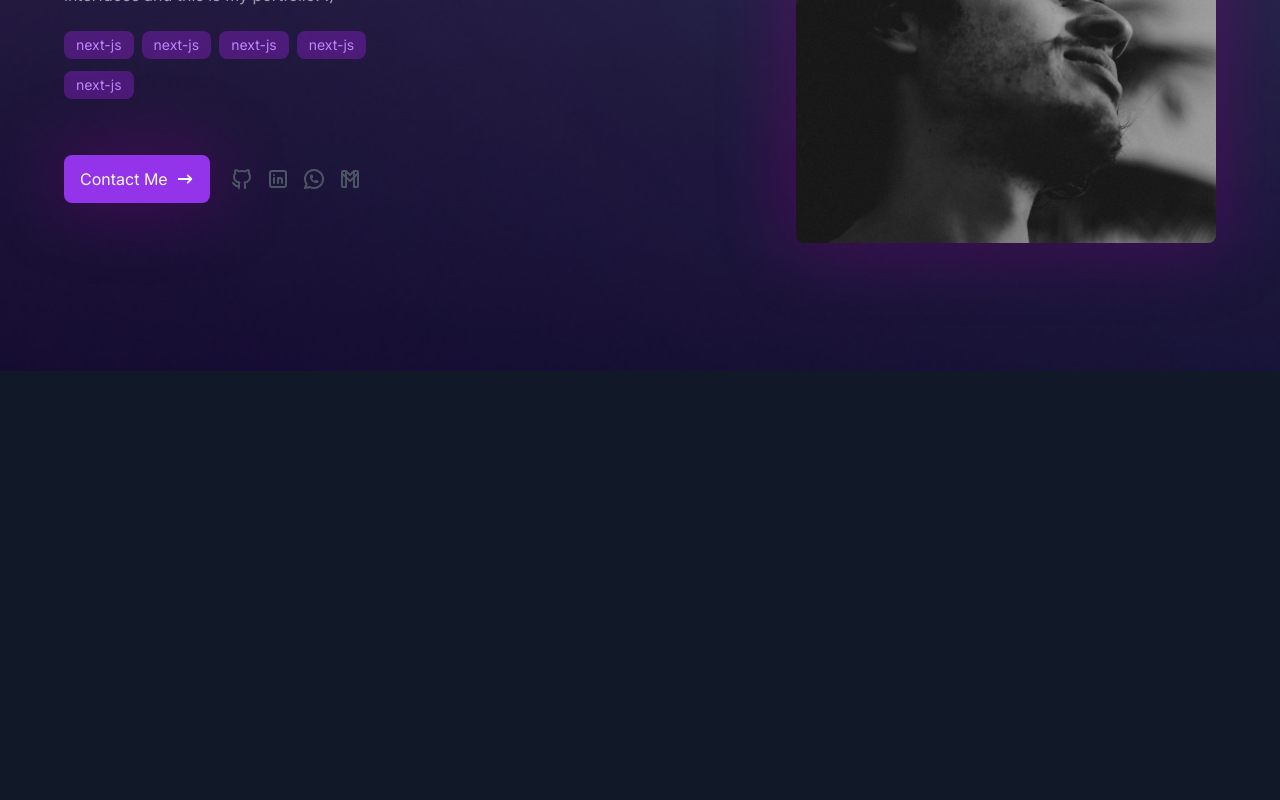
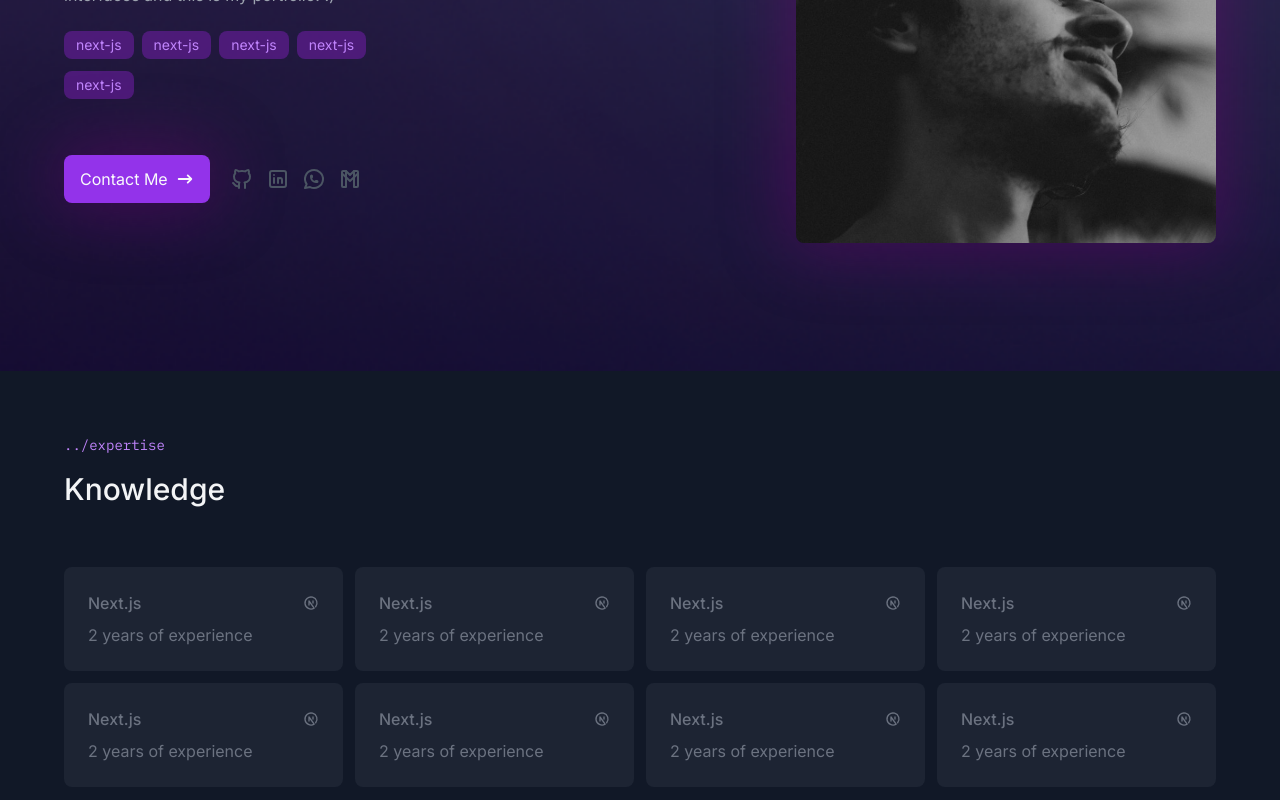
Before and after one commit to bbynog/portfolio, a Next.js app: page / in a window 1280 px wide. Shown: the part 384-1184 px from the top of the page. Before the commit the page ends 800 px from the top, so only its background shows below. Built offline with nearby package versions, Linux system fonts and the light colour scheme.

Commit message:
refactored utils functions created KnownTechs section and KnownTechCard component

```diff
--- a/app/components/Button/index.tsx
+++ b/app/components/Button/index.tsx
@@ -1,4 +1,4 @@
-import { cn } from '@/app/lib/utils';
+import { cn } from '@/app/lib/cn';
 import { ButtonHTMLAttributes } from 'react';
 
 type ButtonProps = ButtonHTMLAttributes<HTMLButtonElement>;
--- a/app/components/Header/NavItem.tsx
+++ b/app/components/Header/NavItem.tsx
@@ -1,4 +1,4 @@
-import { cn } from '@/app/lib/utils';
+import { cn } from '@/app/lib/cn';
 import Link from 'next/link';
 import { usePathname } from 'next/navigation';
 
--- a/app/components/Header/index.tsx
+++ b/app/components/Header/index.tsx
@@ -23,7 +23,7 @@
             height={49}
             src={'/images/logo.png'}
             alt='Logo Gabriel Nogueira Dev'
-            className='shadow-regular rounded-full'
+            className='hover:shadow-regular rounded-full transition-all'
           />
         </Link>
         <nav className='flex items-center gap-4 sm:gap-10'>
--- /dev/null
+++ b/app/components/SectionTitle/index.tsx
@@ -0,0 +1,22 @@
+import { cn } from '@/app/lib/cn';
+
+type SectionTitleProps = {
+  title: string;
+  subtitle: string;
+  className?: string;
+};
+
+export const SectionTitle = ({
+  title,
+  subtitle,
+  className,
+}: SectionTitleProps) => {
+  return (
+    <div className={cn('flex flex-col gap-4', className)}>
+      <span className='font-mono text-sm text-purple-400'>
+        {`../${subtitle}`}
+      </span>
+      <h3 className='text-3xl font-medium'>{title}</h3>
+    </div>
+  );
+};
--- a/app/components/pages/HeroSection/index.tsx
+++ b/app/components/pages/home/HeroSection/index.tsx
@@ -1,6 +1,6 @@
 import Image from 'next/image';
-import { TechBadge } from '../../TechBadge';
-import { Button } from '../../Button';
+import { TechBadge } from '../../../TechBadge';
+import { Button } from '../../../Button';
 
 import { HiArrowNarrowDown, HiArrowNarrowRight } from 'react-icons/hi';
 import {
--- /dev/null
+++ b/app/components/pages/home/KnownTechs/KnownTechCard.tsx
@@ -0,0 +1,27 @@
+import { getRelativeTimeString } from '@/app/lib/getRelativeTimeString';
+import { ReactNode } from 'react';
+
+type KnownTechCardProps = {
+  tech: {
+    icon: ReactNode;
+    name: string;
+    startDate: string;
+  };
+};
+
+export const KnownTechCard = ({ tech }: KnownTechCardProps) => {
+  const relativeTime = getRelativeTimeString(
+    new Date(tech.startDate),
+    'en',
+  ).replace(' ago', '');
+
+  return (
+    <div className='flex flex-col gap-2 rounded-lg bg-gray-600/20 p-6 text-gray-500 transition-all hover:bg-gray-600/30 hover:text-purple-500'>
+      <div className='flex items-center justify-between'>
+        <p className='font-medium'>{tech.name}</p>
+        {tech.icon}
+      </div>
+      <span>{relativeTime} of experience</span>
+    </div>
+  );
+};
--- /dev/null
+++ b/app/components/pages/home/KnownTechs/index.tsx
@@ -0,0 +1,23 @@
+import { SectionTitle } from '@/app/components/SectionTitle';
+import { KnownTechCard } from './KnownTechCard';
+import { TbBrandNextjs } from 'react-icons/tb';
+
+export const KnownTechs = () => {
+  return (
+    <div className='container py-16'>
+      <SectionTitle title='Knowledge' subtitle='expertise' />
+      <div className='grid grid-cols-[repeat(auto-fit,minmax(264px,1fr))] gap-3 pt-[60px]'>
+        {Array.from({ length: 8 }).map((_, index) => (
+          <KnownTechCard
+            tech={{
+              icon: <TbBrandNextjs />,
+              name: 'Next.js',
+              startDate: '2022-01-01',
+            }}
+            key={`known-tech-card-${index}`}
+          />
+        ))}
+      </div>
+    </div>
+  );
+};
--- /dev/null
+++ b/app/lib/getRelativeTimeString.ts
@@ -0,0 +1,50 @@
+/**
+ * Convert a date to a relative time string, such as
+ * "a minute ago", "in 2 hours", "yesterday", "3 months ago", etc.
+ * using Intl.RelativeTimeFormat
+ */
+export function getRelativeTimeString(
+  date: Date | number,
+  lang = navigator.language,
+): string {
+  // Allow dates or times to be passed
+  const timeMs = typeof date === 'number' ? date : date.getTime();
+
+  // Get the amount of seconds between the given date and now
+  const deltaSeconds = Math.round((timeMs - Date.now()) / 1000);
+
+  // Array reprsenting one minute, hour, day, week, month, etc in seconds
+  const cutoffs = [
+    60,
+    3600,
+    86400,
+    86400 * 7,
+    86400 * 30,
+    86400 * 365,
+    Infinity,
+  ];
+
+  // Array equivalent to the above but in the string representation of the units
+  const units: Intl.RelativeTimeFormatUnit[] = [
+    'second',
+    'minute',
+    'hour',
+    'day',
+    'week',
+    'month',
+    'year',
+  ];
+
+  // Grab the ideal cutoff unit
+  const unitIndex = cutoffs.findIndex(
+    (cutoff) => cutoff > Math.abs(deltaSeconds),
+  );
+
+  // Get the divisor to divide from the seconds. E.g. if our unit is "day" our divisor
+  // is one day in seconds, so we can divide our seconds by this to get the # of days
+  const divisor = unitIndex ? cutoffs[unitIndex - 1] : 1;
+
+  // Intl.RelativeTimeFormat do its magic
+  const rtf = new Intl.RelativeTimeFormat(lang, { numeric: 'auto' });
+  return rtf.format(Math.floor(deltaSeconds / divisor), units[unitIndex]);
+}
--- a/app/page.tsx
+++ b/app/page.tsx
@@ -1,9 +1,11 @@
-import { HeroSection } from './components/pages/HeroSection';
+import { HeroSection } from './components/pages/home/HeroSection';
+import { KnownTechs } from './components/pages/home/KnownTechs';
 
 export default async function Home() {
   return (
     <>
       <HeroSection />
+      <KnownTechs />
     </>
   );
 }
```
Also changed, not shown: app/lib/cn.ts (renamed from app/lib/utils.ts).
